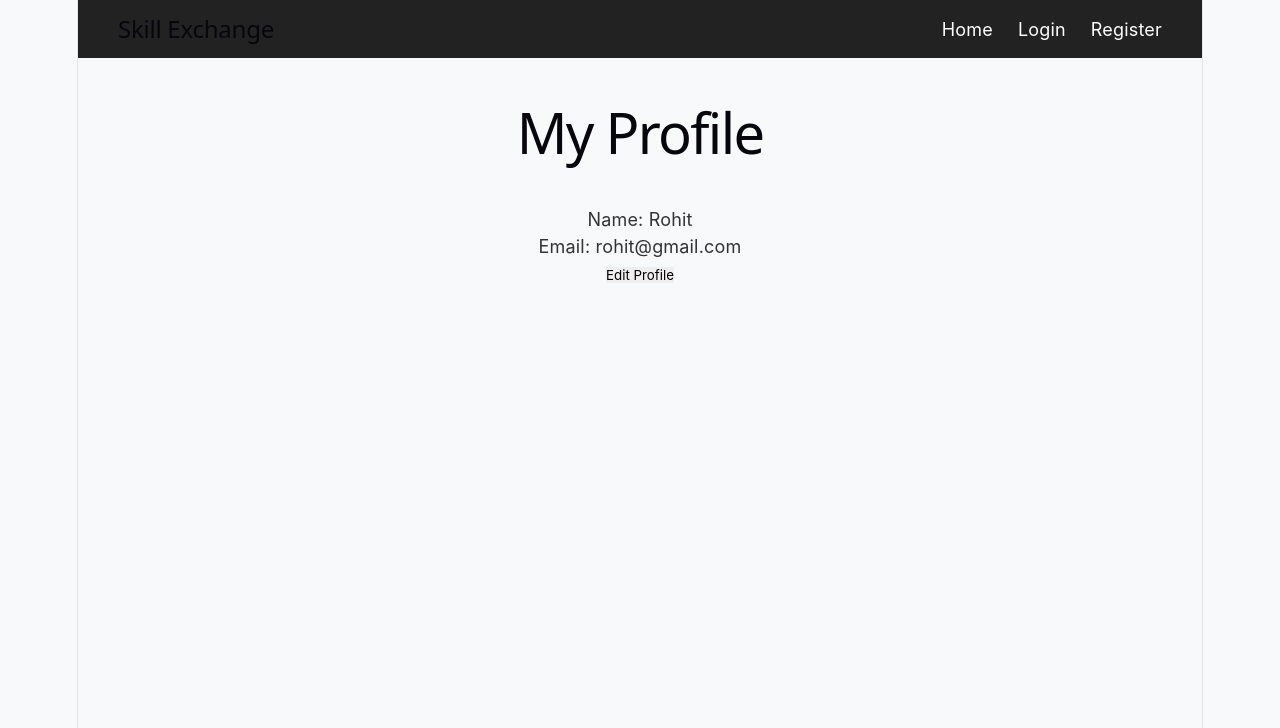
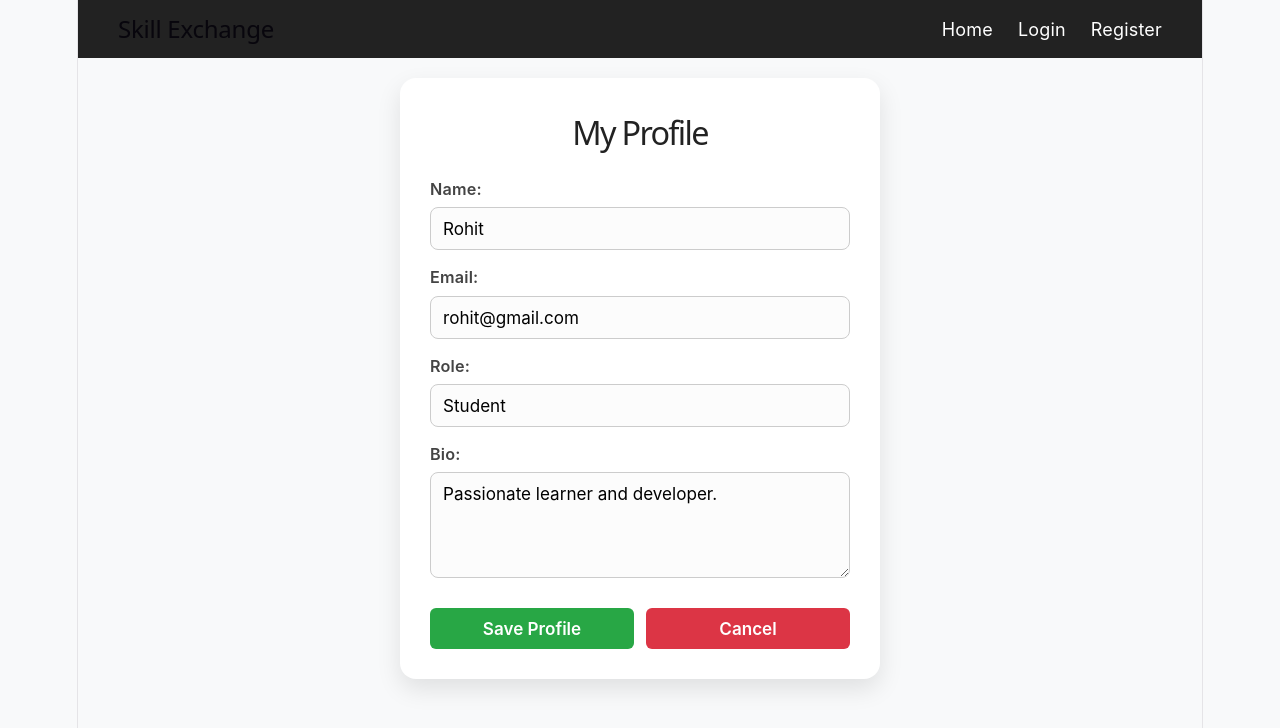
Before and after one commit to vijsanya27-afk/DEVOPS-2026-CS-E-15, a React (Vite) app: page /profile in a window 1280 px wide. Both pictures are taken after a click on the button "Edit Profile". Shown: the top 728 px of the page. Built offline with nearby package versions, Linux system fonts and the light colour scheme.

Commit message:
Day 5: Profile UI and state handling

```diff
--- /dev/null
+++ b/src/pages/Profile.css
@@ -0,0 +1,108 @@
+/* Container Override */
+div.profile-page-wrapper {
+  display: flex !important;
+  justify-content: center !important;
+  align-items: center !important;
+  min-height: 80vh !important;
+  padding: 20px !important;
+  width: 100% !important;
+  box-sizing: border-box !important;
+}
+
+/* Card Styling Force Fix */
+div.profile-card {
+  background: #ffffff !important;
+  border-radius: 16px !important;
+  box-shadow: 0 10px 25px rgba(0, 0, 0, 0.1) !important;
+  padding: 30px !important;
+  width: 100% !important;
+  max-width: 480px !important; /* Fixed width for card */
+  margin: 0 auto !important;
+  box-sizing: border-box !important;
+}
+
+div.profile-card h1 {
+  margin-top: 0 !important;
+  margin-bottom: 20px !important;
+  font-size: 1.8rem !important;
+  color: #222 !important;
+  text-align: center !important;
+}
+
+/* Form Layout */
+.profile-form-edit {
+  display: flex !important;
+  flex-direction: column !important;
+  gap: 15px !important;
+}
+
+.profile-form-edit .form-group {
+  display: flex !important;
+  flex-direction: column !important;
+  text-align: left !important;
+}
+
+.profile-form-edit label {
+  font-weight: 600 !important;
+  margin-bottom: 6px !important;
+  color: #444 !important;
+  font-size: 0.9rem !important;
+}
+
+.profile-form-edit input,
+.profile-form-edit textarea {
+  width: 100% !important;
+  padding: 10px 12px !important;
+  border: 1px solid #ccc !important;
+  border-radius: 8px !important;
+  font-size: 0.95rem !important;
+  box-sizing: border-box !important;
+  background-color: #fcfcfc !important;
+}
+
+.profile-form-edit input:focus,
+.profile-form-edit textarea:focus {
+  outline: none !important;
+  border-color: #007bff !important;
+  background-color: #fff !important;
+}
+
+/* Buttons Side-by-Side Fix */
+.form-button-group {
+  display: flex !important;
+  flex-direction: row !important;
+  gap: 12px !important;
+  margin-top: 15px !important;
+}
+
+.form-button-group button {
+  flex: 1 !important;
+  padding: 10px !important;
+  border: none !important;
+  border-radius: 6px !important;
+  font-size: 0.95rem !important;
+  font-weight: 600 !important;
+  cursor: pointer !important;
+}
+
+.form-button-group .save-btn {
+  background-color: #28a745 !important;
+  color: white !important;
+}
+
+.form-button-group .cancel-btn {
+  background-color: #dc3545 !important;
+  color: white !important;
+}
+
+.edit-btn {
+  width: 100% !important;
+  padding: 10px !important;
+  background-color: #007bff !important;
+  color: white !important;
+  border: none !important;
+  border-radius: 6px !important;
+  cursor: pointer !important;
+  font-size: 1rem !important;
+  margin-top: 15px !important;
+}
--- a/src/pages/Profile.jsx
+++ b/src/pages/Profile.jsx
@@ -1,12 +1,109 @@
+import React, { useState } from 'react';
+import './Profile.css';
+
 function Profile() {
+  // State to manage profile details and edit toggle
+  const [isEditing, setIsEditing] = useState(false);
+  const [profileData, setProfileData] = useState({
+    name: 'Rohit',
+    email: 'rohit@gmail.com',
+    bio: 'Passionate learner and developer.',
+    role: 'Student'
+  });
+
+  const handleChange = (e) => {
+    const { name, value } = e.target;
+    setProfileData((prev) => ({
+      ...prev,
+      [name]: value
+    }));
+  };
+
+  const handleSubmit = (e) => {
+    e.preventDefault();
+    setIsEditing(false); // Form save hone ke baad normal view me switch
+  };
+
   return (
-    <div className="profile">
-      <h1>My Profile</h1>
+    <div className="profile-page-wrapper">
+      <div className="profile-card">
+        <h1>My Profile</h1>
 
-      <p>Name: Rohit</p>
-      <p>Email: rohit@gmail.com</p>
+        {!isEditing ? (
+          /* Original UI extended with better layout */
+          <div className="profile-details-view">
+            <div className="detail-item">
+              <span className="detail-label">Name:</span>
+              <span className="detail-value">{profileData.name}</span>
+            </div>
+            <div className="detail-item">
+              <span className="detail-label">Email:</span>
+              <span className="detail-value">{profileData.email}</span>
+            </div>
+            <div className="detail-item">
+              <span className="detail-label">Role:</span>
+              <span className="detail-value">{profileData.role}</span>
+            </div>
+            <div className="detail-item">
+              <span className="detail-label">Bio:</span>
+              <p className="detail-value bio-text">{profileData.bio}</p>
+            </div>
+            <button className="edit-btn" onClick={() => setIsEditing(true)}>Edit Profile</button>
+          </div>
+        ) : (
+          /* React Form and State logic (14 Aug Requirement) */
+          <form onSubmit={handleSubmit} className="profile-form-edit">
+            <div className="form-group">
+              <label>Name:</label>
+              <input
+                type="text"
+                name="name"
+                value={profileData.name}
+                onChange={handleChange}
+                placeholder="Enter your name"
+              />
+            </div>
 
-      <button>Edit Profile</button>
+            <div className="form-group">
+              <label>Email:</label>
+              <input
+                type="email"
+                name="email"
+                value={profileData.email}
+                onChange={handleChange}
+                placeholder="Enter your email"
+              />
+            </div>
+
+            <div className="form-group">
+              <label>Role:</label>
+              <input
+                type="text"
+                name="role"
+                value={profileData.role}
+                onChange={handleChange}
+                placeholder="e.g., Student, Developer"
+              />
+            </div>
+
+            <div className="form-group">
+              <label>Bio:</label>
+              <textarea
+                name="bio"
+                value={profileData.bio}
+                onChange={handleChange}
+                placeholder="Tell us about yourself..."
+                rows="4"
+              />
+            </div>
+
+            <div className="form-button-group">
+              <button type="submit" className="save-btn">Save Profile</button>
+              <button type="button" className="cancel-btn" onClick={() => setIsEditing(false)}>Cancel</button>
+            </div>
+          </form>
+        )}
+      </div>
     </div>
   );
 }
```
